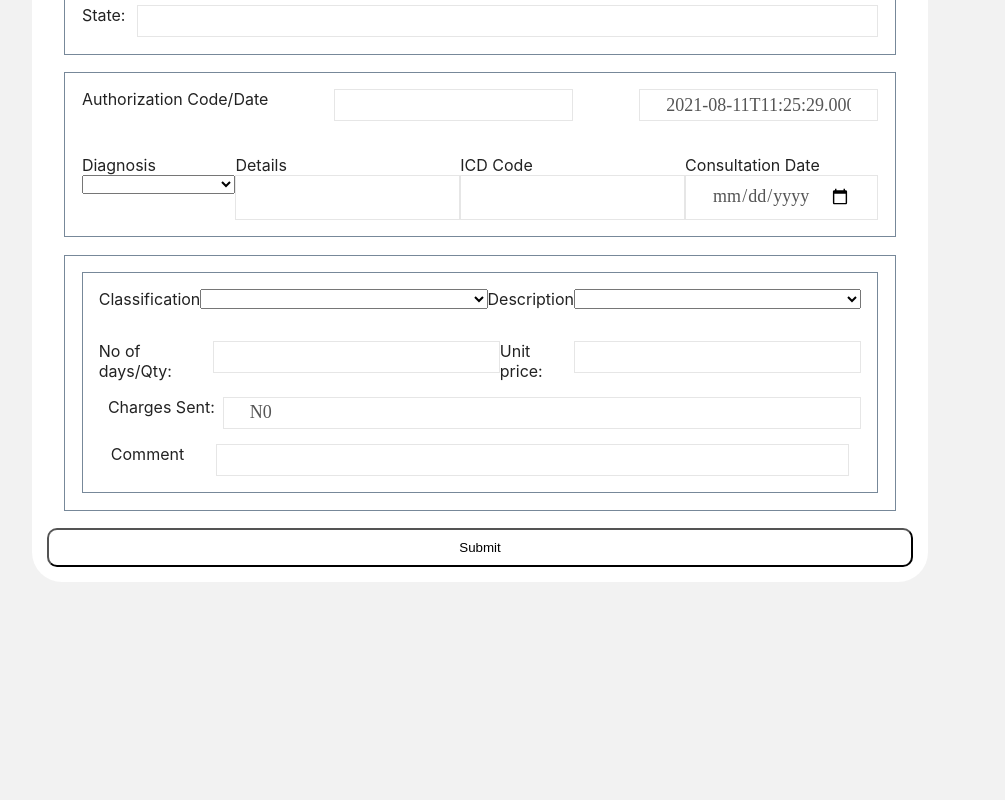
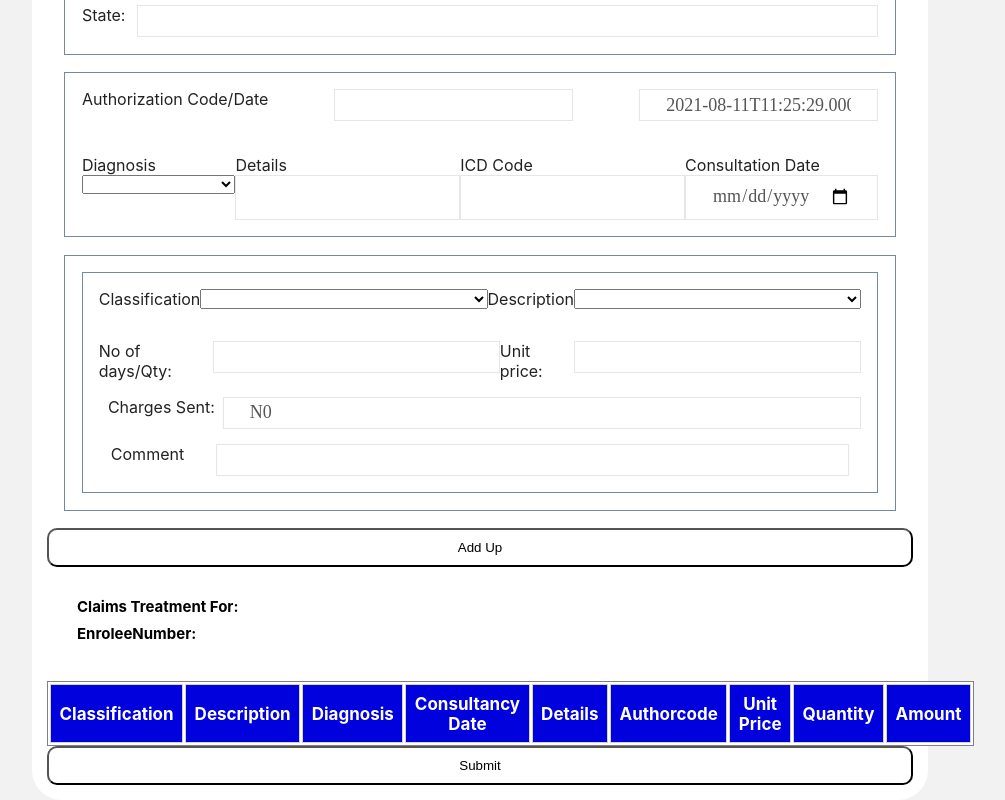
Before and after one commit to kenzo7664/HMOsite, a React (Create React App) app: page /claims in a window 1280 px wide. Shown: the part 509-1309 px from the top of the page, without its empty margins (160-1165 px from the left). Before the commit the page ends 1091 px from the top, so only its background shows below. Built offline with nearby package versions, Linux system fonts and the light colour scheme.

Commit message:
Claims Update

```diff
--- a/src/Claims/Claims.js
+++ b/src/Claims/Claims.js
@@ -13,7 +13,7 @@ import NumberFormat from 'react-number-format';
 
 function Claims() {
   let navigate = useHistory();
-  let claims =[]
+  let claims = []
   let date = (new Date().getFullYear());
   const [option,setOption] = useState([])
   const [options,setOptions] = useState()
@@ -28,6 +28,7 @@ function Claims() {
   const [type,  setType] = useState("")
   const [proType] = useState('str')
   const [dates, setDates] = useState("")
+  const [claimsList , setClaimsList] = useState([])
   const [day,setDay] = useState(0)
   const [month,setMonth] = useState(0)
   const [year,setYear] = useState(0)
@@ -39,7 +40,6 @@ function Claims() {
     .then((response) => {
       setApiData(response.data)
       setType("Principal")
-      console.log(response.data);
       if(response.data.length >=1){
         toast("Patient(s) Fetched Succesfully", {
           duration: 4000,
@@ -74,7 +74,6 @@ function Claims() {
        .then((response)=>{
         setApiData(response.data)
         setType("Dependant")
-        console.log(response.data);
         if(response.data.length >= 1){
           toast("Patient(s) Fetched Succesfully", {
             duration: 4000,
@@ -135,18 +134,14 @@ function Claims() {
   const handleSelect = (event)=>{
     setContent(event.target.value);
     if(content.includes('~')){
-      console.log(content);
       axios.get(`http://15.237.160.238:50/api/Dependant?idProvider=${providerId}&DependantNumber=${content}`)
       .then((response)=>{
-        console.log(response.data);
         setOption(...response.data)
         setType("Dependant")
       })
-    } else {
-        console.log(content);
+    } else if (content) {
         axios.get(`http://15.237.160.238:50/api/Employee?IdProvider=${providerId}&EmployeeNumber=${content}`)
         .then((response)=>{
-          console.log(response.data);
           setType('Principal')
           setOption(...response.data)
 
@@ -155,7 +150,6 @@ function Claims() {
 
   }
 
-  console.log(option);
 
   const Diagnosis = (e) => {
        axios.get(`http://15.237.160.238:50/api/Diagnosis`)
@@ -172,17 +166,11 @@ function Claims() {
         },
         )
       }
-
-      console.log(response);
-
     })
    const code =  apiDataAuthor.filter((data)=>
       (data.diagnosis === e.target.value)
     ).map(data=>data.diagnosisCode)
-    console.log(code);
     if (apiDataAuthor){setDiagnosisCode(...code)}
-
-    console.log(diagnosisCode);
   }
 
 
@@ -202,12 +190,7 @@ function Claims() {
         },
         )
       }
-
-      console.log(response);
-
     })
-
-
   }
 
 
@@ -215,9 +198,7 @@ function Claims() {
        axios.get(`http://15.237.160.238:50/api/Classification`)
     .then((response) => {
       setApiDataMedical(response.data)
-      console.log(response);
     const price = apiDataMedical.filter((data)=>(data.description === event.target.value)).map(data => data.price)
-    console.log(...price);
     setOptions(...price)
     if(options){
        toast("Unit Price Fetched Succesfully", {
@@ -251,13 +232,10 @@ function Claims() {
      const day = dateStr.getDate()
      const month = dateStr.getMonth() + 1
      const year = dateStr.getFullYear()
-     console.log(day,month, year);
      setDay(day)
      setMonth(month)
      setYear(year)
-
      setDates(iso)
-     console.log(dates);
     }
 
   }
@@ -289,37 +267,81 @@ function Claims() {
       data.Month = month
       data.year = year
       data.unitPrice = options
-       console.log(data);
-       claims.push(data)
+
+      const dataInfo={
+        day: data.Day,
+        description: data.Description,
+        month: data.Month,
+        treatmentDate: data.TreatmentDate,
+        authDate: data.authdate,
+        authorcode: data.authorcode,
+        chargesSent: data.chargesSent,
+        classification:data.classification,
+        consultancyDate: data.consultancyDate,
+        details: data.details,
+        diagnosis:data.diagnosis,
+        employeeName:data.employeeName,
+        employeeSurname:data.employeeSurname,
+        employeeNo:data.employeeNo,
+        idCompany:data.idCompany,
+        idProvider:data.idProvider,
+        proType:data.protype,
+        qty:data.qty,
+        type:data.type,
+        unitPrice:data.unitPrice,
+        year:data.year
+
+
+
+
+
+    }
+
+       claims.push(dataInfo)
+       toast("Treatment Added Succesfully", {
+        duration: 2000,
+        style: {
+        borderRadius: '10px',
+        background: '#F8A370',
+        color: '#fff',
+    },
+      },
+      )
+       setClaimsList(prev => prev.concat(dataInfo))
        console.log(claims);
-       console.log(claims.length);
-       if (claims.length >= 0){
-         onSubmit()
-       }
+       console.log(dataInfo);
+       console.log(claimsList);
+      //  setClaimsList((prevstate)=>{...prevstate, claims})
+
+      //  if (claims.length >= 0){
+      //   //  onSubmit()
+      //  }
         setApiDataMedical(null)
         setAmountCalc('')
         setOptions("")
         reset()
 
 
+
     }
+    console.log(claimsList);
     const onSubmit = () => {
-     console.log(claims);
      let answer = window.confirm(`You are about to submit treatment for ${option.surname} ${option.fullName || option.name}`)
 
 
 
-    setApiDataMedical(null)
-    setAmountCalc('')
-    setOptions("")
-    if(answer){
+
+     if(answer){
         axios
             .post(
                 'http://15.237.160.238:50/api/Claims',
-                claims,
+                claimsList,
                 { headers: { 'Content-Type': 'application/json' }}
             )
             .then(response => {console.log(response)})
+            .then(()=>{
+              reload()
+            })
             .then(()=>{
             toast("Claims Submitted Succesfully", {
               duration: 4000,
@@ -331,8 +353,8 @@ function Claims() {
             },
             )
             })
-            .catch(error => {console.log(error)});
-    }
+            .catch(error => {console.error(error)});
+      }
 
   };
 
@@ -474,10 +496,49 @@ function Claims() {
         </div>
 
       </div>
-      <button type='submit' className='btnn1'>Submit</button>
+      <button type='submit' className='btnn1'>Add Up</button>
           </div>
 
         </form>
+        <div className='small-table'>
+          <h2>Claims Treatment For:  {option ? ((option.surname || option.name) || ( option.fullName || option.name) ): ""}</h2>
+          <h2>EnroleeNumber: {option.employeeNo}</h2>
+        </div>
+        <table>
+
+      <thead>
+        <tr>
+          <th>Classification</th>
+          <th>Description</th>
+          <th>Diagnosis</th>
+          <th>Consultancy Date</th>
+          <th>Details</th>
+          <th>Authorcode</th>
+          <th>Unit Price</th>
+          <th>Quantity</th>
+          <th>Amount</th>
+
+        </tr>
+      </thead>
+      {claimsList.map((data,index)=>(
+      <tbody className='size'>
+        <tr key = {index}>
+          <td>{data.classification}</td>
+          <td>{data.description}</td>
+          <td>{data.diagnosis}</td>
+          <td>{data.consultancyDate.substring(0,10)}</td>
+          <td>{data.details}</td>
+          <td>{data.authorcode}</td>
+          <td>{data.unitPrice}</td>
+          <td>{data.qty}</td>
+          <td>{data.chargesSent}</td>
+
+
+        </tr>
+        </tbody>
+        ))}
+    </table>
+    <button type='submit' onClick={onSubmit} className='btnn1'>Submit</button>
       </section>
     </>
   );
--- a/src/Claims/claims.css
+++ b/src/Claims/claims.css
@@ -44,6 +44,13 @@ h2 {
  max-height: 5vh;
 
 
+}
+
+.submit-btn {
+  width: 100%;
+  padding-top: 10px;
+  border-radius: 10px;
+  background: white
 }
 
 .btnn1 {
@@ -123,3 +130,7 @@ select{
   background: #F8A370;
   border-color: #F8A370;
 }
+
+.small-table{
+  padding:30px;
+}
```
